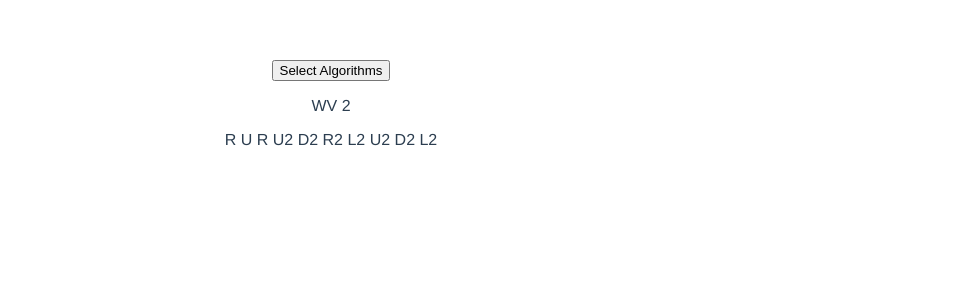
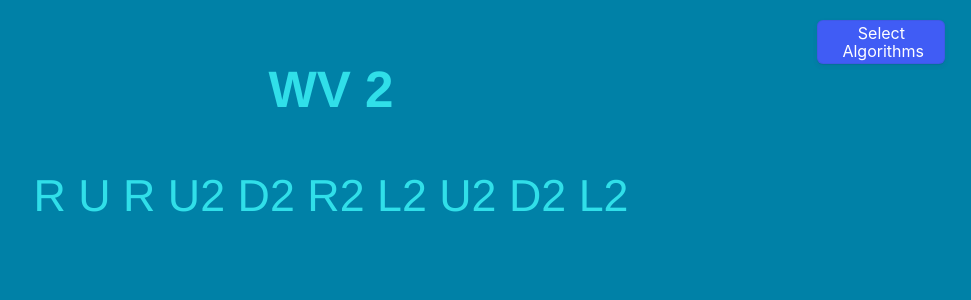
Before and after one commit to LeedsJohn/vue-algorithm-trainer, a Vue app: page / in a window 1280 px wide. Shown: the top 300 px of the page, without its empty margins (309-1280 px from the left). Built offline with nearby package versions, Linux system fonts and the light colour scheme.

Commit message:
Basic styling

```diff
--- a/src/App.vue
+++ b/src/App.vue
@@ -22,4 +22,8 @@ export default {
   color: #2c3e50;
   margin-top: 60px;
 }
+
+html {
+  background-color: #0081A7;
+}
 </style>
--- a/src/components/UI/BaseButton.vue
+++ b/src/components/UI/BaseButton.vue
@@ -3,3 +3,44 @@
     <slot></slot>
   </button>
 </template>
+
+<style scoped>
+
+/* CSS */
+button {
+  appearance: button;
+  backface-visibility: hidden;
+  background-color: #405cf5;
+  border-radius: 6px;
+  border-width: 0;
+  box-shadow: rgba(50, 50, 93, .1) 0 0 0 1px inset,rgba(50, 50, 93, .1) 0 2px 5px 0,rgba(0, 0, 0, .07) 0 1px 1px 0;
+  box-sizing: border-box;
+  color: #fff;
+  cursor: pointer;
+  font-family: -apple-system,system-ui,"Segoe UI",Roboto,"Helvetica Neue",Ubuntu,sans-serif;
+  font-size: 100%;
+  height: 44px;
+  line-height: 1.15;
+  margin: 12px 0 0;
+  outline: none;
+  overflow: hidden;
+  padding: 0 25px;
+  position: relative;
+  text-align: center;
+  text-transform: none;
+  transform: translateZ(0);
+  transition: all .2s,box-shadow .08s ease-in;
+  user-select: none;
+  -webkit-user-select: none;
+  touch-action: manipulation;
+  width: 10%;
+}
+
+.button-9:disabled {
+  cursor: default;
+}
+
+.button-9:focus {
+  box-shadow: rgba(50, 50, 93, .1) 0 0 0 1px inset, rgba(50, 50, 93, .2) 0 6px 15px 0, rgba(0, 0, 0, .1) 0 2px 2px 0, rgba(50, 151, 211, .3) 0 0 0 4px;
+}
+</style>
--- a/src/components/scramble/TheScramble.vue
+++ b/src/components/scramble/TheScramble.vue
@@ -1,19 +1,21 @@
 <template>
-  <button @click="toggleSelectAlgScreen">Select Algorithms</button>
+  <base-button @click="toggleSelectAlgScreen" class="topRight"
+    >Select Algorithms
+  </base-button>
   <div v-if="selectAlgScreen">
-    <p>{{ algName }}</p>
-    <p>{{ scramble }}</p>
+    <p class="name">{{ algName }}</p>
+    <p class="scramble">{{ scramble }}</p>
   </div>
   <TheAlgSelector v-else :algTrainer="algTrainer"></TheAlgSelector>
 </template>
 
 <script>
 import AlgTrainer from "../../js/scramble_generator/algtrainer.js";
-import TheAlgSelector from "../select_algs/TheAlgSelector.vue"
+import TheAlgSelector from "../select_algs/TheAlgSelector.vue";
 
 export default {
   components: {
-    TheAlgSelector
+    TheAlgSelector,
   },
   created() {
     window.addEventListener("keydown", (e) => {
@@ -56,3 +58,25 @@ export default {
   },
 };
 </script>
+
+<style scoped>
+p {
+  color: #30dfe9;
+}
+
+.name {
+  font-size: 4vw;
+  font-weight: 700;
+}
+
+.scramble {
+  font-size: 3.5vw;
+  font-weight: 500;
+}
+
+.topRight {
+  position: absolute;
+  top: 1%;
+  right: 2%;
+}
+</style>
--- a/src/components/select_algs/TheAlgSelector.vue
+++ b/src/components/select_algs/TheAlgSelector.vue
@@ -1,5 +1,4 @@
 <template>
-  <p>HI!!!</p>
   <ul v-for="alg in allAlgs" :key="alg.name">
     <li v-if="!ignored.includes(alg.name)" @click="addToIgnored(alg)">learning: {{alg.name}}</li>
     <li v-else @click="removeFromIgnored(alg)">NOT learning: {{alg.name}}</li>
--- a/src/js/scramble_generator/algtrainer.js
+++ b/src/js/scramble_generator/algtrainer.js
@@ -25,8 +25,8 @@ Box 6:
 import Box from "./box.js";
 import Algorithm from "./algorithm.js";
 
-var CONCURRENT = 3;
-var REVIEW_COUNT = 2;
+var CONCURRENT = 4;
+var REVIEW_COUNT = 6;
 // what percent of the time to pick from box 2 if there are algorithms in both box 2 and 3
 var BOX_2_PERCENTAGE = 0.7;
 
```
